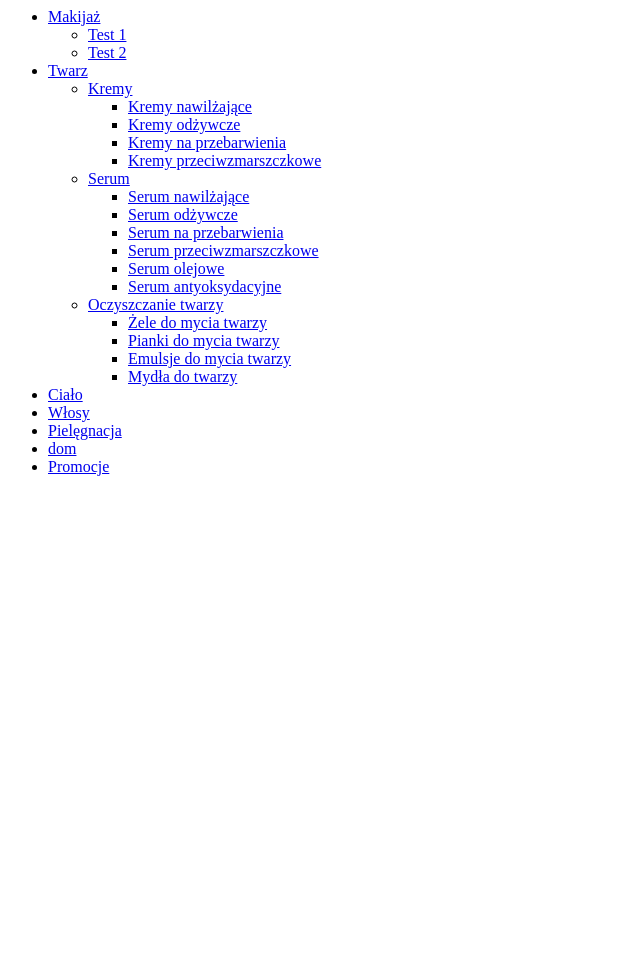
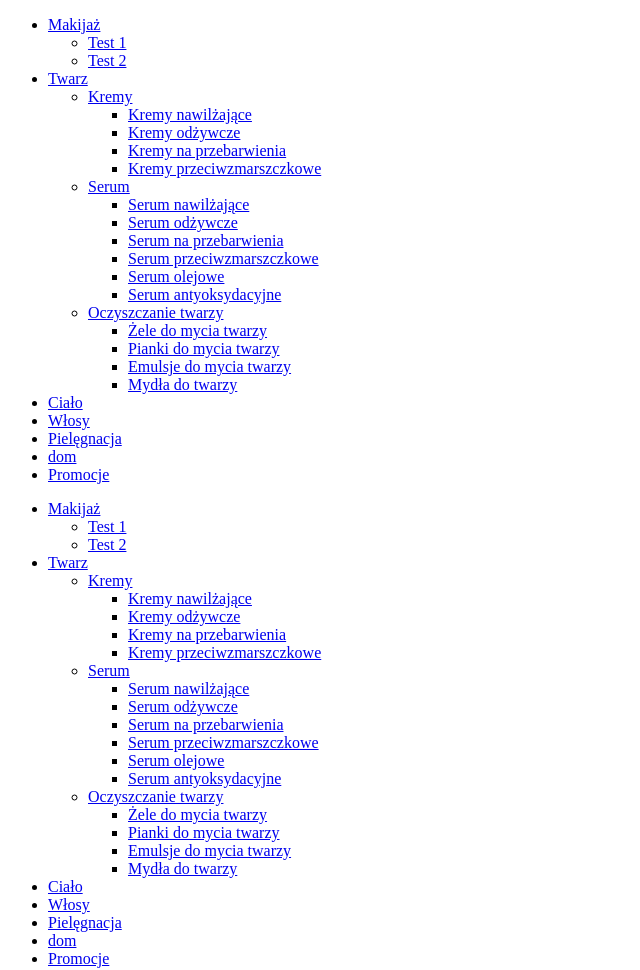
Before and after one commit to DamianPasterz/recruitment-task1, a plain HTML site: page index.html in a window 1280 px wide. Shown: the whole page, without its empty margins (0-640 px from the left). Before the commit the page ends 800 px from the top, so only its background shows below. Drawn offline with Linux system fonts and the light colour scheme.

Commit message:
adding html schema

```diff
--- a/index.html
+++ b/index.html
@@ -1,3 +1,141 @@
+<!doctype html>
+<html lang="en">
+  <head>
+    <meta charset="UTF-8" />
+    <meta name="viewport" content="width=device-width, initial-scale=1.0" />
+    <title>menu</title>
+  </head>
+  <body>
+    <ul>
+      <li>
+        <a href="#makijaz" title="Makijaż">Makijaż</a>
+        <ul>
+          <li><a href="#test" title="Test 1">Test 1</a></li>
+          <li><a href="#test2" title="Test 2">Test 2</a></li>
+        </ul>
+      </li>
+      <li>
+        <a href="#twarz" title="Twarz">Twarz</a>
+        <ul>
+          <li>
+            <a href="#kremy" title="Kremy">Kremy</a>
+            <ul>
+              <li>
+                <a
+                  href="#kremy-nawilzajace"
+                  title="Kremy
+
+    nawilżające"
+                  >Kremy nawilżające</a
+                >
+              </li>
+
+              <li><a href="#kremy-odżywcze" title="Kremy odżywcze">Kremy odżywcze</a></li>
+
+              <li>
+                <a
+                  href="#kremy-na-przebarwienia"
+                  title="Kremy na
+
+    przebarwienia"
+                  >Kremy na przebarwienia</a
+                >
+              </li>
+
+              <li>
+                <a
+                  href="#kremy-przeciwzmarszczkowe"
+                  title="Kremy
+
+    przeciwzmarszczkowe"
+                  >Kremy przeciwzmarszczkowe</a
+                >
+              </li>
+            </ul>
+          </li>
+          <li>
+            <a href="#serum" title="Serum">Serum</a>
+            <ul>
+              <li>
+                <a
+                  href="#serum-nawilzajace"
+                  title="Serum
+
+    nawilżające"
+                  >Serum nawilżające</a
+                >
+              </li>
+
+              <li><a href="#serum-odżywcze" title="Serum odżywcze">Serum odżywcze</a></li>
+
+              <li>
+                <a
+                  href="#serum-na-przebarwienia"
+                  title="Serum na
+
+    przebarwienia"
+                  >Serum na przebarwienia</a
+                >
+              </li>
+
+              <li>
+                <a
+                  href="#serum-przeciwzmarszczkowe"
+                  title="Serum
+
+    przeciwzmarszczkowe"
+                  >Serum przeciwzmarszczkowe</a
+                >
+              </li>
+
+              <li><a href="#serum-olejowe" title="Serum olejowe">Serum olejowe</a></li>
+
+              <li>
+                <a
+                  href="#serum-antyoksydacyjne"
+                  title="Serum
+
+    antyoksydacyjne"
+                  >Serum antyoksydacyjne</a
+                >
+              </li>
+            </ul>
+          </li>
+          <li>
+            <a href="#serum" title="Oczyszczanie twarzy">Oczyszczanie twarzy</a>
+
+            <ul>
+              <li><a href="#zele" title="Żele do mycia twarzy">Żele do mycia twarzy</a></li>
+
+              <li><a href="#pianki" title="Pianki do mycia twarzy">Pianki do mycia twarzy</a></li>
+
+              <li><a href="#emulsje" title="Emulsje do mycia twarzy">Emulsje do mycia twarzy</a></li>
+
+              <li><a href="#mydla" title="Mydła do twarzy">Mydła do twarzy</a></li>
+            </ul>
+          </li>
+        </ul>
+      </li>
+
+      <li>
+        <a href="#cialo" title="Ciało">Ciało</a>
+      </li>
+      <li>
+        <a href="#wlosy" title="Włosy">Włosy</a>
+      </li>
+      <li>
+        <a href="#pielegnacja" title="Pielęgnacja">Pielęgnacja</a>
+      </li>
+      <li>
+        <a href="#dom" title="dom">dom</a>
+      </li>
+      <li>
+        <a href="#promocje" title="Promocje">Promocje</a>
+      </li>
+    </ul>
+  </body>
+</html>
+
 <ul>
   <li>
     <a href="#makijaz" title="Makijaż">Makijaż</a>
```
